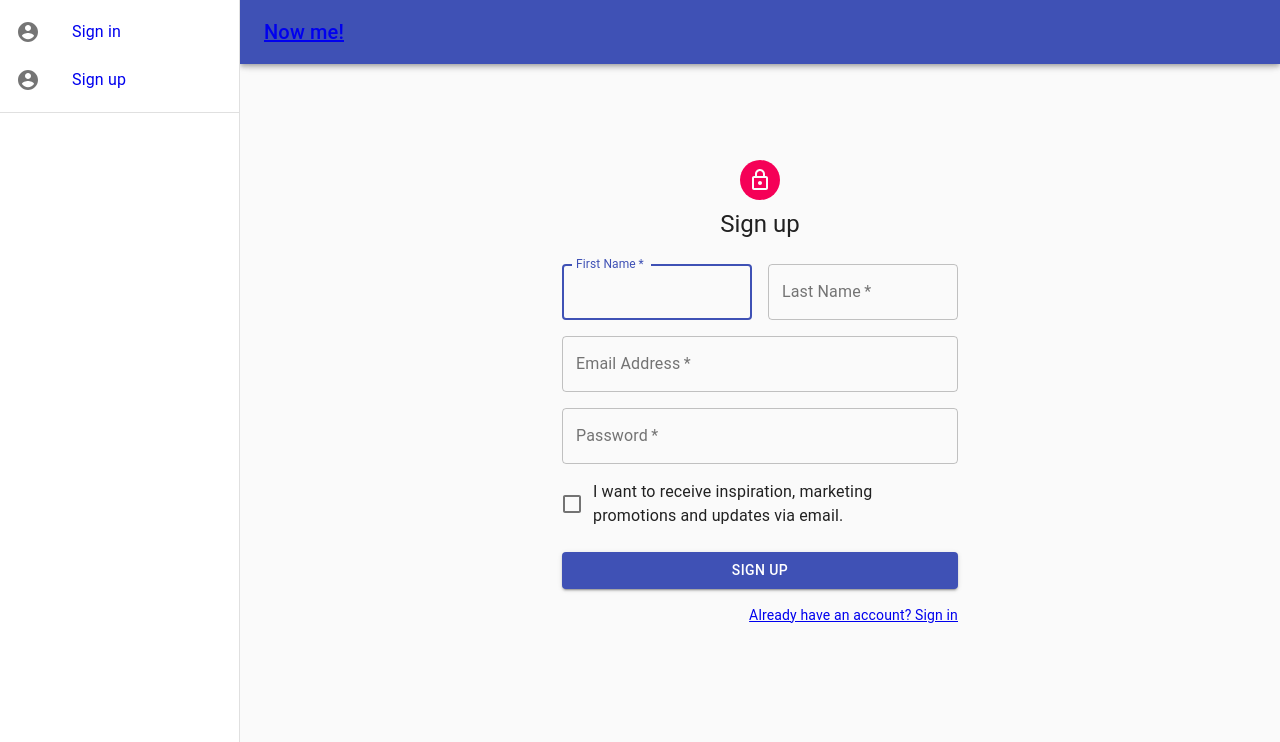
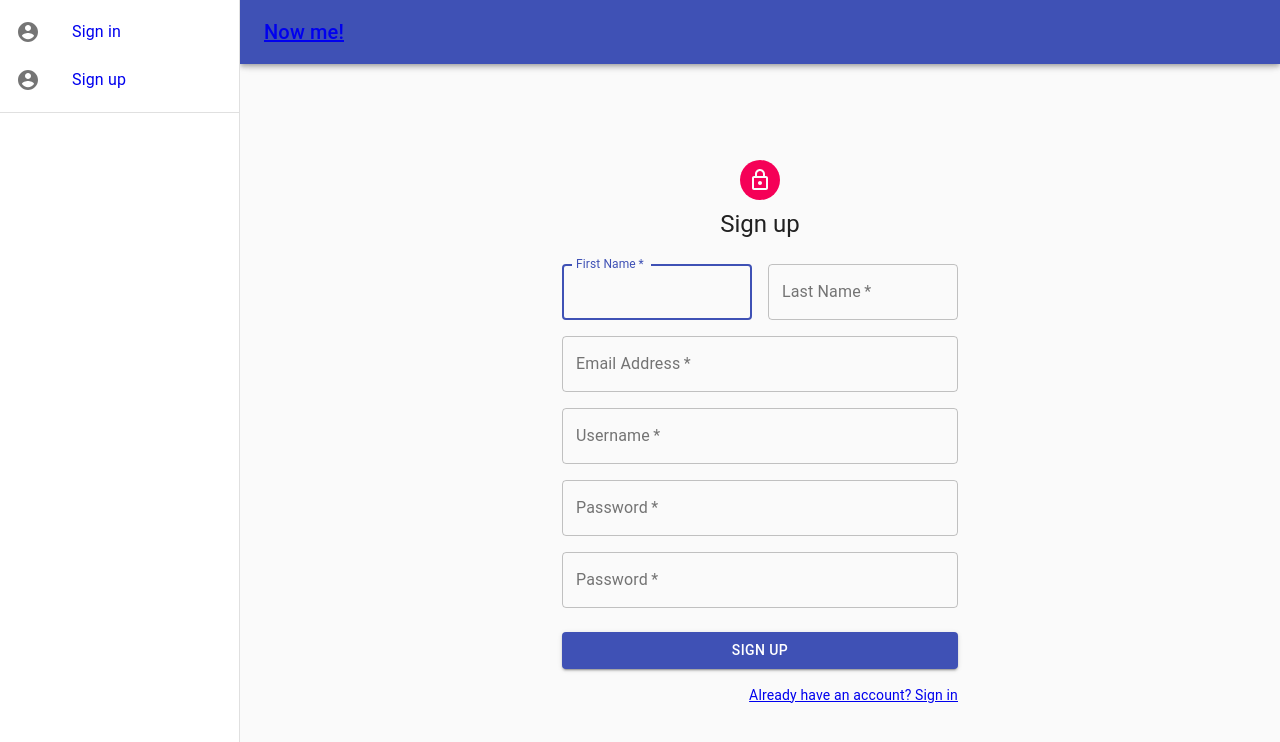
Before and after one commit to szysza26/nowme, a React (Create React App) app in the folder nowme-frontend/: page /signup in a window 1280 px wide. Shown: the top 742 px of the page. Built offline with nearby package versions, Linux system fonts and the light colour scheme.

Commit message:
prepare sig up form

```diff
--- a/nowme-frontend/src/App.js
+++ b/nowme-frontend/src/App.js
@@ -1,12 +1,13 @@
 import React, {useState, useEffect} from "react";
 import { BrowserRouter, Switch, Route } from "react-router-dom";
 
-import SignIn from './pages/Auth/SignIn';
-import SignUp from './pages/Auth/SignUp';
 import Home from './pages/Home';
 import Specialists from './pages/specialists/Specialists';
 import Main from './component/Main';
 import Profile from './pages/Auth/Profile';
+import Logout from './pages/Auth/Logout';
+import SignIn from './pages/Auth/SignIn';
+import SignUp from './pages/Auth/SignUp';
 import jwt_decode from 'jwt-decode';
 
 function App() {
@@ -50,6 +51,9 @@ function App() {
                     <Route exact path="/profile">
                         <Profile setToken={setToken} />
                     </Route>
+                    <Route exact path="/logout">
+                        <Logout setToken={setToken} />
+                    </Route>
                     <Route exact path="/specialists">
                         <Specialists />
                     </Route>
--- a/nowme-frontend/src/pages/Auth/Logout.js
+++ b/nowme-frontend/src/pages/Auth/Logout.js
@@ -1,7 +1,7 @@
 import React from 'react';
 import { makeStyles } from '@material-ui/core/styles';
 import { Container, Card, CardContent, Typography, Button } from '@material-ui/core'
-import jwt_decode from 'jwt-decode';
+import {useHistory} from 'react-router-dom';
 
 const useStyles = makeStyles({
     root: {
@@ -11,11 +11,14 @@ const useStyles = makeStyles({
     },
   });
 
-const Profile = (props) => {
+const Logout = (props) => {
     const classes = useStyles();
+
+    const history = useHistory();
 
     const handleClickLogout = () => {
         props.setToken('');
+        history.push('/');
     }
 
     return(
@@ -23,7 +26,6 @@ const Profile = (props) => {
             <Card className={classes.root} variant="outlined">
                 <CardContent>
                     <Typography variant="h3">
-                        Profile !!!
                         <Button variant="contained" color="primary" onClick={handleClickLogout}>
                             Logout
                         </Button>
@@ -34,4 +36,4 @@ const Profile = (props) => {
     )
 }
 
-export default Profile;
+export default Logout;
--- a/nowme-frontend/src/pages/Auth/Profile.js
+++ b/nowme-frontend/src/pages/Auth/Profile.js
@@ -14,19 +14,12 @@ const useStyles = makeStyles({
 const Profile = (props) => {
     const classes = useStyles();
 
-    const handleClickLogout = () => {
-        props.setToken('');
-    }
-
     return(
         <Container component="main" maxWidth="md">
             <Card className={classes.root} variant="outlined">
                 <CardContent>
                     <Typography variant="h3">
                         Profile !!!
-                        <Button variant="contained" color="primary" onClick={handleClickLogout}>
-                            Logout
-                        </Button>
                     </Typography>
                 </CardContent>
             </Card>
--- a/nowme-frontend/src/pages/Auth/SignUp.js
+++ b/nowme-frontend/src/pages/Auth/SignUp.js
@@ -1,16 +1,15 @@
-import React from 'react';
+import React, {useState} from 'react';
 import { Link } from 'react-router-dom';
 import Avatar from '@material-ui/core/Avatar';
 import Button from '@material-ui/core/Button';
 import CssBaseline from '@material-ui/core/CssBaseline';
 import TextField from '@material-ui/core/TextField';
-import FormControlLabel from '@material-ui/core/FormControlLabel';
-import Checkbox from '@material-ui/core/Checkbox';
 import Grid from '@material-ui/core/Grid';
 import LockOutlinedIcon from '@material-ui/icons/LockOutlined';
 import Typography from '@material-ui/core/Typography';
 import { makeStyles } from '@material-ui/core/styles';
 import Container from '@material-ui/core/Container';
+import axios from 'axios';
 
 const useStyles = makeStyles((theme) => ({
   paper: {
@@ -35,6 +34,56 @@ const useStyles = makeStyles((theme) => ({
 const SignUp = (props) => {
   const classes = useStyles();
 
+  const [firstName, setFirstName] = useState('');
+  const [lastName, setLastName] = useState('');
+  const [email, setEmail] = useState('');
+  const [username, setUsername] = useState('');
+  const [passwordFirst, setPasswordFirst] = useState('');
+  const [passwordSecond, setPasswordSecond] = useState('');
+
+  const handleChange = (event) => {
+    switch(event.target.name){
+        case 'firstName':
+            setFirstName(event.target.value);
+            break;
+        case 'lastName':
+            setLastName(event.target.value);
+            break;
+        case 'email':
+            setEmail(event.target.value);
+            break;
+        case 'username':
+            setUsername(event.target.value);
+            break;
+        case 'passwordFirst':
+            setPasswordFirst(event.target.value);
+            break;
+        case 'passwordSecond':
+            setPasswordSecond(event.target.value);
+            break;
+        default:
+            console.log('can not handle this value');
+    }
+  }
+
+  const register = () => {
+    console.log({firstName, lastName, email, username, passwordFirst, passwordSecond});
+    // let axiosConfig = {
+    //   headers: {
+    //       "Content-Type": 'application/json',
+    //   }
+    // };
+
+    //   axios.post("http://localhost:8000/api/login_check", {"username": username, "password": password}, axiosConfig)
+    //   .then((res) => {
+    //     localStorage.setItem('token', res.data.token);
+    //     props.setToken(res.data.token);
+    //   })
+    //   .catch((error) => {
+    //     console.log(error)
+    //   })
+  }
+
   return (
     <Container component="main" maxWidth="xs">
       <CssBaseline />
@@ -49,7 +98,6 @@ const SignUp = (props) => {
           <Grid container spacing={2}>
             <Grid item xs={12} sm={6}>
               <TextField
-                autoComplete="fname"
                 name="firstName"
                 variant="outlined"
                 required
@@ -57,6 +105,8 @@ const SignUp = (props) => {
                 id="firstName"
                 label="First Name"
                 autoFocus
+                value={firstName}
+                onChange={handleChange}
               />
             </Grid>
             <Grid item xs={12} sm={6}>
@@ -67,7 +117,8 @@ const SignUp = (props) => {
                 id="lastName"
                 label="Last Name"
                 name="lastName"
-                autoComplete="lname"
+                value={lastName}
+                onChange={handleChange}
               />
             </Grid>
             <Grid item xs={12}>
@@ -79,6 +130,8 @@ const SignUp = (props) => {
                 label="Email Address"
                 name="email"
                 autoComplete="email"
+                value={email}
+                onChange={handleChange}
               />
             </Grid>
             <Grid item xs={12}>
@@ -86,26 +139,47 @@ const SignUp = (props) => {
                 variant="outlined"
                 required
                 fullWidth
-                name="password"
-                label="Password"
-                type="password"
-                id="password"
-                autoComplete="current-password"
+                name="username"
+                label="Username"
+                type="username"
+                id="username"
+                value={username}
+                onChange={handleChange}
               />
             </Grid>
             <Grid item xs={12}>
-              <FormControlLabel
-                control={<Checkbox value="allowExtraEmails" color="primary" />}
-                label="I want to receive inspiration, marketing promotions and updates via email."
+              <TextField
+                variant="outlined"
+                required
+                fullWidth
+                name="passwordFirst"
+                label="Password"
+                type="password"
+                id="passwordFirst"
+                value={passwordFirst}
+                onChange={handleChange}
+              />
+            </Grid>
+            <Grid item xs={12}>
+              <TextField
+                variant="outlined"
+                required
+                fullWidth
+                name="passwordSecond"
+                label="Password"
+                type="password"
+                id="passwordSecond"
+                value={passwordSecond}
+                onChange={handleChange}
               />
             </Grid>
           </Grid>
           <Button
-            type="submit"
             fullWidth
             variant="contained"
             color="primary"
             className={classes.submit}
+            onClick={register}
           >
             Sign Up
           </Button>
```
